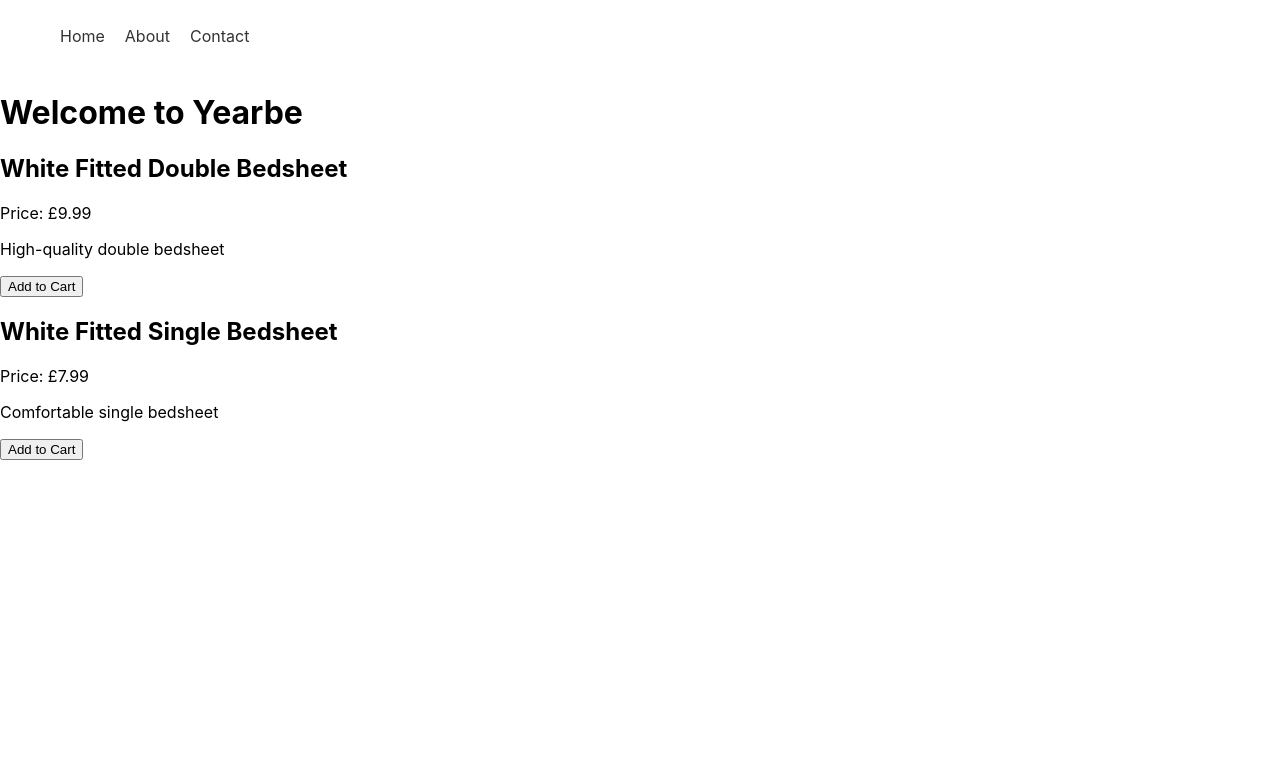
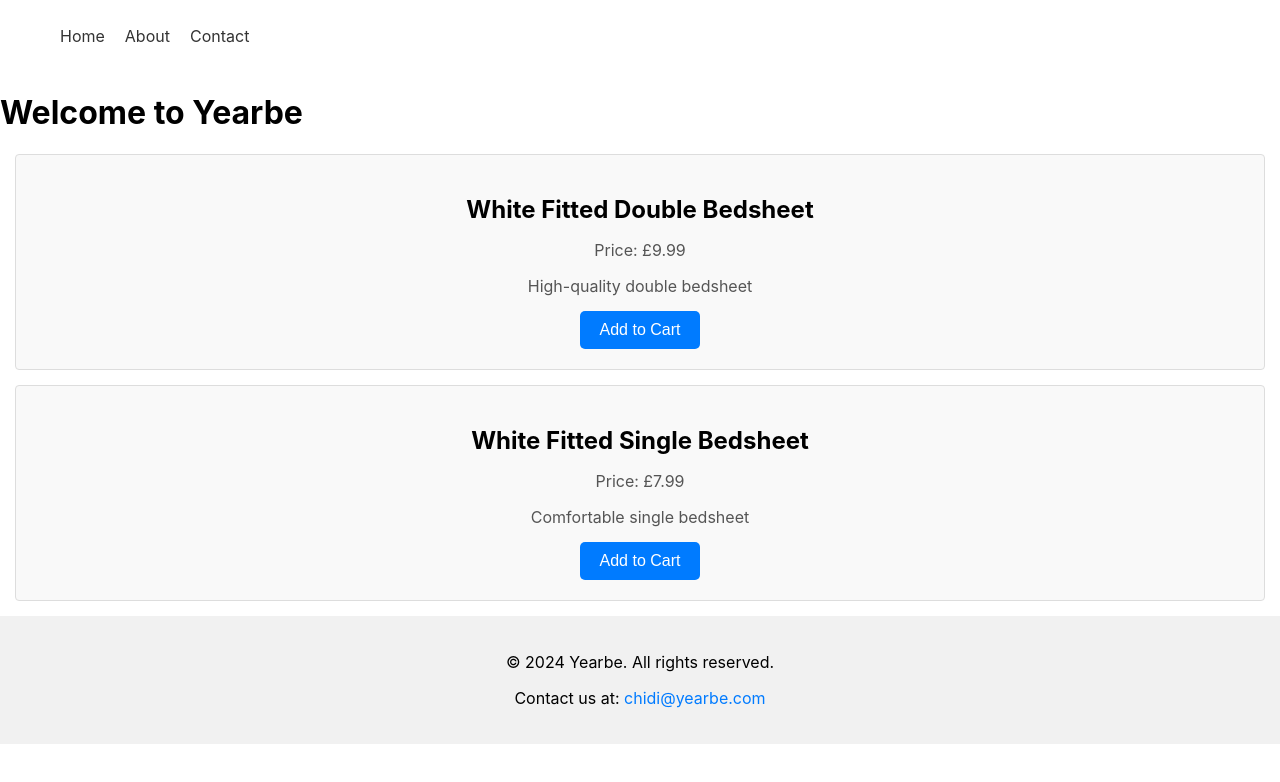
Before and after one commit to cnwanneka/yearbe, a React (Create React App) app: page / in a window 1280 px wide. Shown: the top 782 px of the page. Built offline with nearby package versions, Linux system fonts and the light colour scheme.

Commit message:
added css to footer

```diff
--- a/src/App.js
+++ b/src/App.js
@@ -1,11 +1,10 @@
 import React from 'react';
 import { BrowserRouter as Router, Routes, Route } from 'react-router-dom';
+import Header from './components/Header';
 import Home from './components/Home'; // Your Home component
 import About from './components/About'; // Your About component
 import Contact from './components/Contact'; // Your Contact component
 import './App.css';
-import Header from './components/Header';
-import Product from './components/Product';
 import Footer from './components/Footer';
 
 function App() {
@@ -17,6 +16,7 @@ function App() {
         <Route path="/about" element={<About />} />
         <Route path="/contact" element={<Contact />} />
       </Routes>
+      <Footer />
     </Router>
   );
 }
--- /dev/null
+++ b/src/components/Footer.css
@@ -0,0 +1,18 @@
+
+/* Footer.css */
+.footer {
+    background-color: #f1f1f1;
+    text-align: center;
+    padding: 20px 0;
+  }
+
+  .footer-content {
+    max-width: 1140px;
+    margin: auto;
+    padding: 0 15px;
+  }
+
+  .footer a {
+    color: #007bff;
+    text-decoration: none;
+  }
--- a/src/components/Footer.js
+++ b/src/components/Footer.js
@@ -1,12 +1,13 @@
 
 import React from 'react';
-// Import CSS file if you have one, e.g., import './Footer.css';
+import './Footer.css';
 
 function Footer() {
   return (
     <footer className="footer">
       <p>&copy; {(new Date().getFullYear())} Yearbe. All rights reserved.</p>
-      {/* You can add more content here such as links or social media icons */}
+      <p>Contact us at: <a href="mailto:info@bedsheetstore.com">chidi@yearbe.com</a></p>
+
     </footer>
   );
 }
--- /dev/null
+++ b/src/components/Product.css
@@ -0,0 +1,33 @@
+
+.product {
+    border: 1px solid #ddd;
+    border-radius: 4px;
+    padding: 20px;
+    margin: 15px;
+    text-align: center;
+    background-color: #f9f9f9;
+  }
+
+  .product h2 {
+    font-size: 1.5em;
+    margin-bottom: 10px;
+  }
+
+  .product p {
+    margin-bottom: 15px;
+    color: #555;
+  }
+
+  .product button {
+    background-color: #007bff;
+    color: white;
+    border: none;
+    padding: 10px 20px;
+    border-radius: 5px;
+    cursor: pointer;
+    font-size: 1em;
+  }
+
+  .product button:hover {
+    background-color: #0056b3;
+  }
--- a/src/components/Product.js
+++ b/src/components/Product.js
@@ -1,6 +1,6 @@
 
 import React from 'react';
-// Import CSS file if you have one, e.g., import './Product.css';
+import './Product.css';
 
 function Product({ title, price, description }) {
   return (
```
